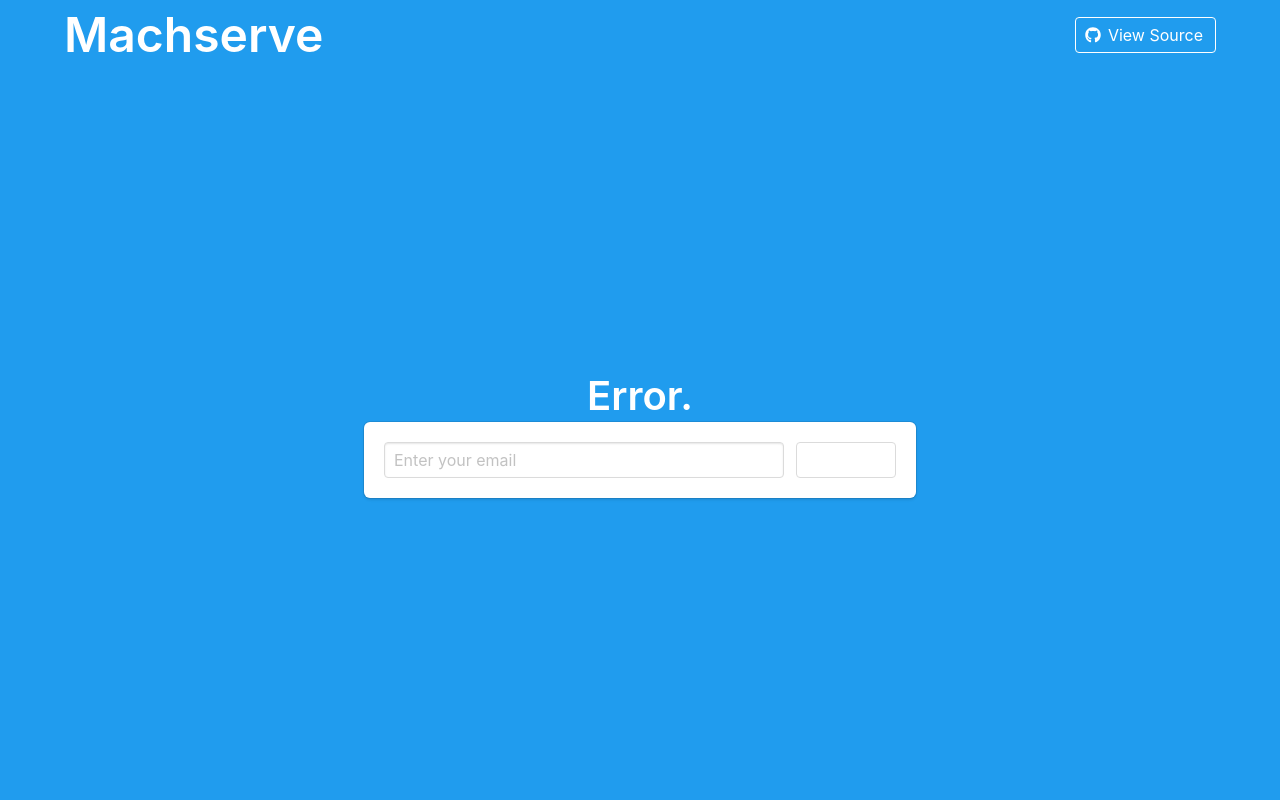
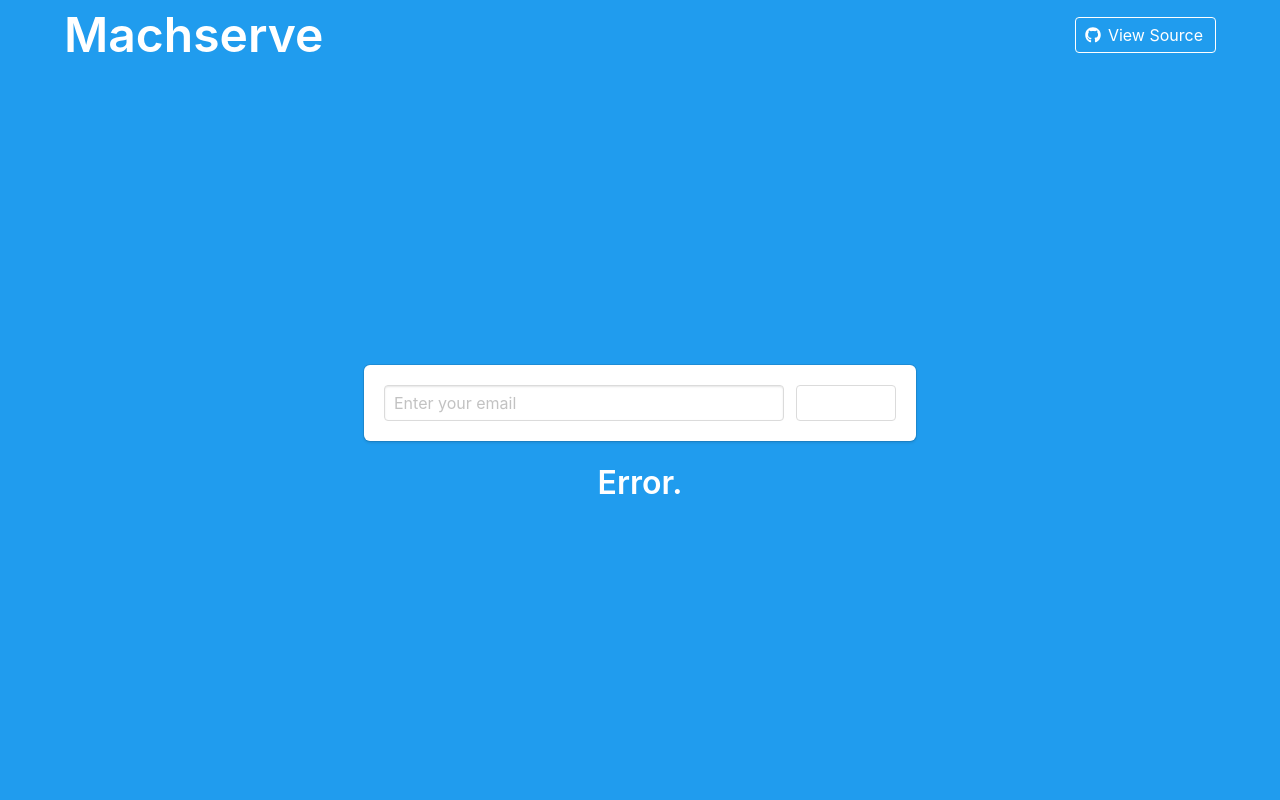
Before and after one commit to Machserve/mach-prerelease, a Python web app: template mach_prerelease/views/templates/index.jinja2 in a window 1280 px wide. Run offline with Jinja, Linux system fonts and the light colour scheme; the template is opened without the code that fills it, so the values that code supplies are empty; some libraries are stand-ins or nearby versions.

Commit message:
update font sizings
move input form

```diff
--- a/mach_prerelease/views/templates/index.jinja2
+++ b/mach_prerelease/views/templates/index.jinja2
@@ -23,7 +23,7 @@
 			<nav class="navbar">
 				<div class="container">
 					<div class="navbar-brand">
-						<a href="/"class="navbar-item">
+						<a href="/" class="navbar-item">
 							<h1 class="title is-1">
 								Machserve
 							</h1>
@@ -53,28 +53,6 @@
 		<div class="hero-body">
 			<div class="container has-text-centered">
 				<div class="column is-6 is-offset-3">
-					{% if app["msg"] is not none -%}
-					<h2 class="title is-2 is-size-4-mobile">
-						{% if app["error"] is none -%}
-						Subscribed!
-						{%- else -%}
-						Error.
-						{%- endif %}
-					</h2>
-					<h3 class="subtitle is-3 is-size-5-mobile">
-						<p> {{ app["msg"] }} </p>
-					</h3>
-					{%- else -%}
-					<h2 class="title is-2 is-size-4-mobile">
-						Coming Soon
-					</h2>
-					<h3 class="subtitle is-3 is-size-5-mobile">
-						Machserve is the future leader of machine learning as-a-service platforms. We bring you easy access to
-						state-of-the-art
-						machine learning implementations so you can focus on <i>your</i> use cases and <u>solve your problems</u>.
-					</h3>
-					{%- endif %}
-					</h2>
 					<div class="box">
 						<form method="POST" action="/">
 							<div class="field is-grouped">
@@ -87,6 +65,27 @@
 							</div>
 						</form>
 					</div>
+					{% if app["msg"] is not none -%}
+					<h3 class="title is-3 is-size-5-mobile">
+						{% if app["error"] is none -%}
+						Subscribed!
+						{%- else -%}
+						Error.
+						{%- endif %}
+					</h3>
+					<h4 class="subtitle is-4 is-size-6-mobile">
+						<p> {{ app["msg"] }} </p>
+					</h4>
+					{%- else -%}
+					<h3 class="title is-3 is-size-5-mobile">
+						Coming Soon
+					</h3>
+					<h4 class="subtitle is-4 is-size-6-mobile">
+						Machserve is the future leader of machine learning as-a-service platforms. We bring you easy access to
+						state-of-the-art
+						machine learning implementations so you can focus on <i>your</i> use cases and <u>solve your problems</u>.
+					</h4>
+					{%- endif %}
 				</div>
 			</div>
 		</div>
```
